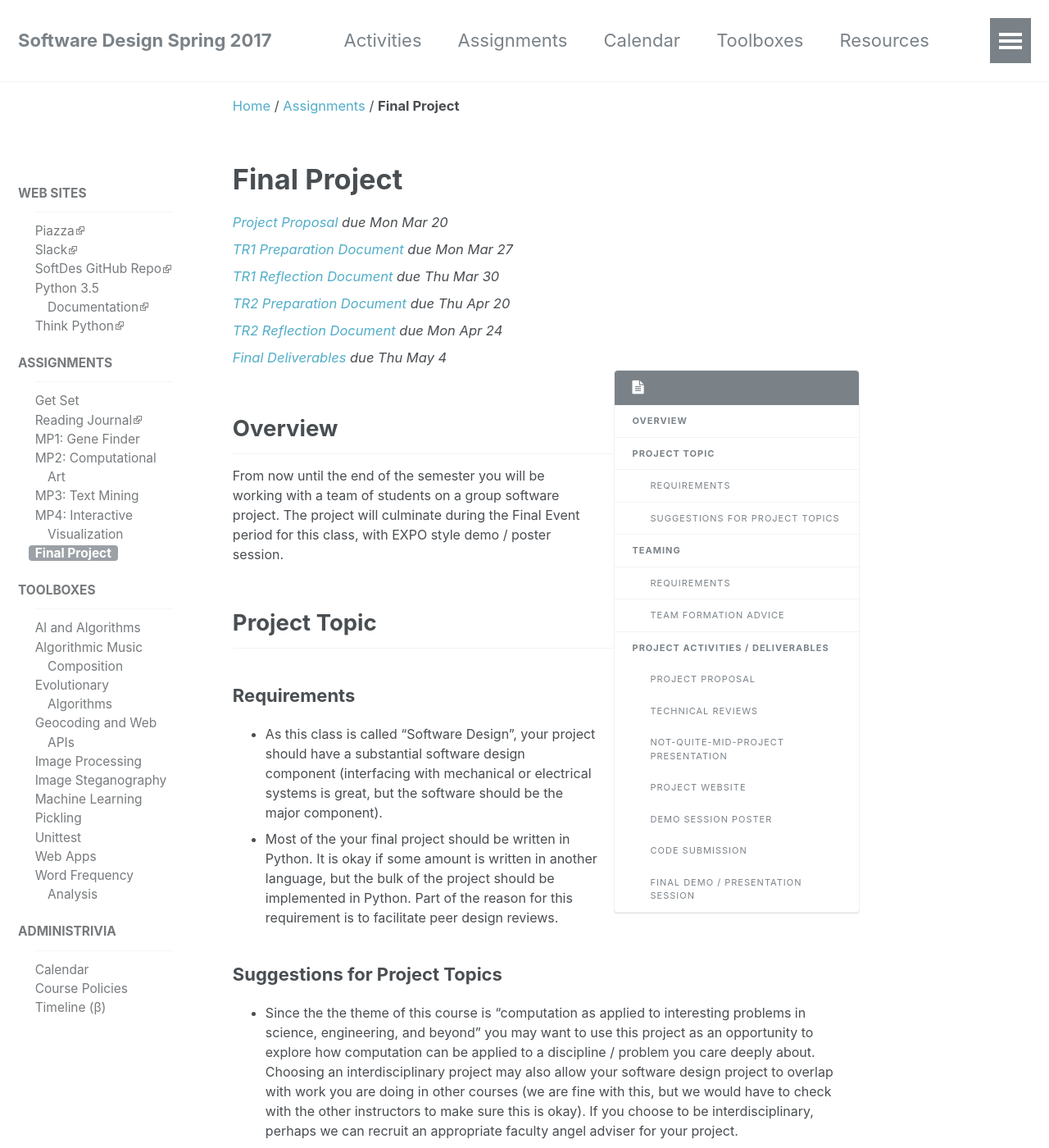
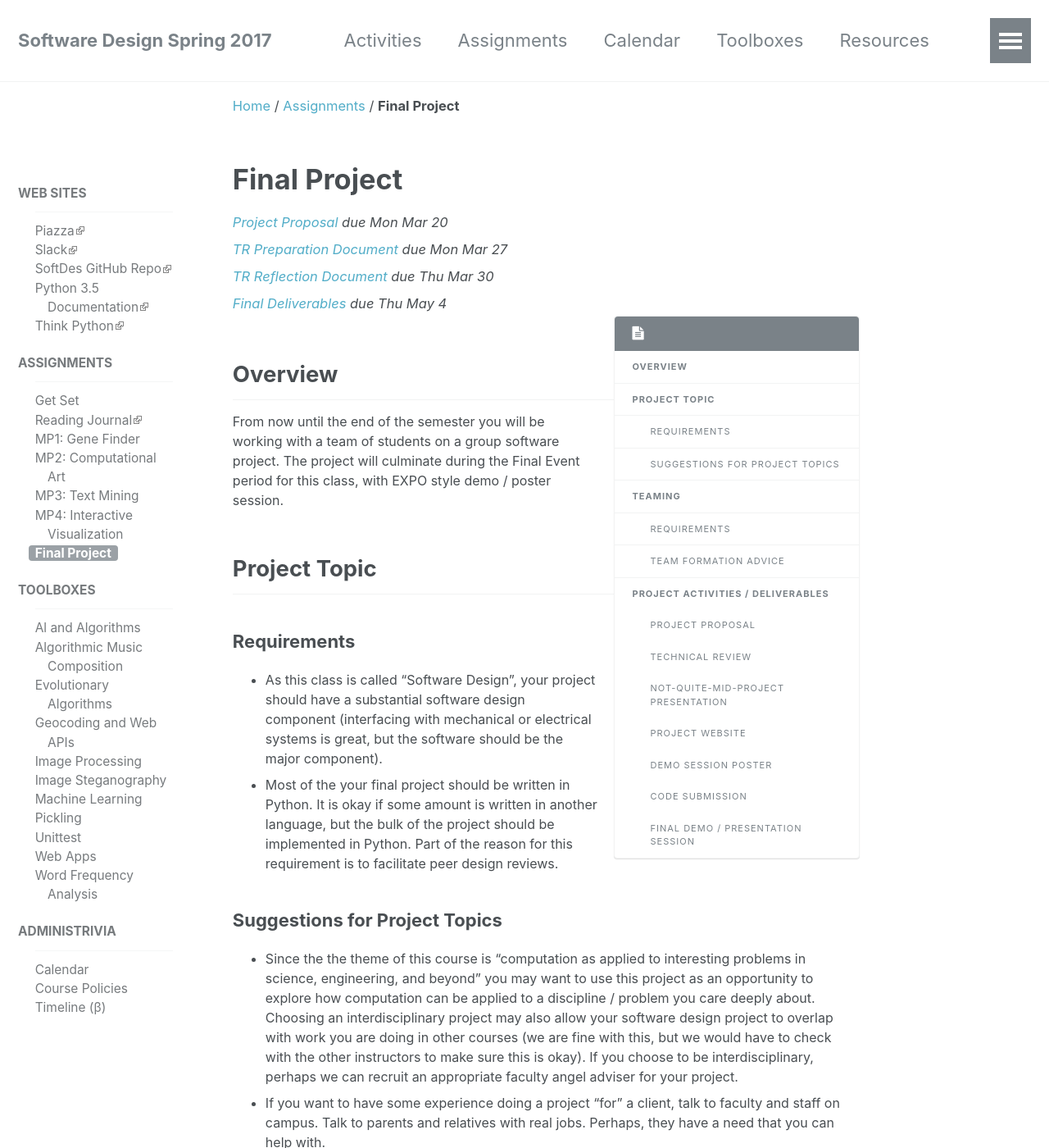
Before and after one commit to sd17spring/sd17spring.github.io, a Jekyll site: the page built from _assignments/final-project.md, in a window 1280 px wide and 1400 px high. Shown: the whole window at 82% size. Built offline with Jekyll 4.4.1, drawn with Linux system fonts in a browser that asks for light colours; some of the changed text lies outside the part shown.

Commit message:
remove final project TR2

```diff
--- a/_assignments/final-project.md
+++ b/_assignments/final-project.md
@@ -10,17 +10,11 @@ parts:
   - name: Project Proposal
     due_date: 2017-03-20
     tag: project-proposal
-  - name: TR1 Preparation Document
+  - name: TR Preparation Document
     due_date: 2017-03-27
     tag: technical-reviews
-  - name: TR1 Reflection Document
+  - name: TR Reflection Document
     due_date: 2017-03-30
-    tag: technical-reviews
-  - name: TR2 Preparation Document
-    due_date: 2017-04-20
-    tag: technical-reviews
-  - name: TR2 Reflection Document
-    due_date: 2017-04-24
     tag: technical-reviews
   - name: Final Deliverables
     due_date: 2017-05-04
@@ -91,9 +85,9 @@ team (both during our face-to-face meeting and after the fact):
 6. **Risks:** What do you view as the biggest risks to the success of this project?
 7. **Additional Course Content:**  What are some topics that we might cover in class that you think would be especially helpful for your project?
 
-### Technical Reviews
+### Technical Review
 
-_Dates: {{site.data.dates.tr1 | date: '%B %d' }} and {{site.data.dates.tr2 | date: '%B %d' }}_
+_Date: {{site.data.dates.tr1 | date: '%B %d' }}_
 
 **Each technical review is worth 10% of the project grade (20% for both together) ([rubric]({% link _assignments/final-project/technical-reviews.md %})).**
 
--- a/_data/dates.yml
+++ b/_data/dates.yml
@@ -1,5 +1,4 @@
 final_proposal:  2017-03-16
 tr1: 2017-03-27
-tr2: 2017-04-20
 mid_project_presentation: 2017-04-24
 final_deliverables: 2017-04-30
```
